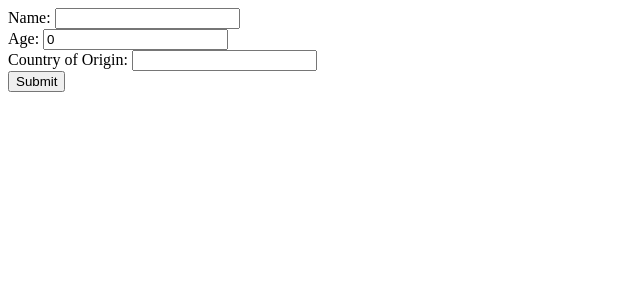
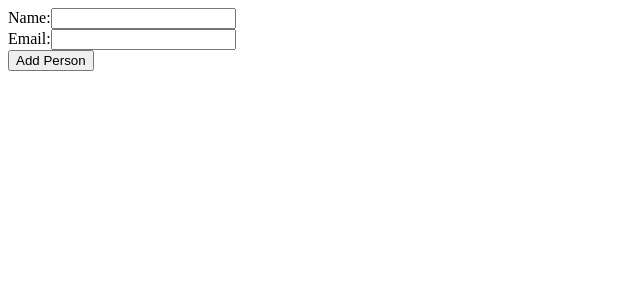
Before and after one commit to laresamdeola/ReactPractise, a React (Create React App) app: page / in a window 1280 px wide. Shown: the top 300 px of the page, without its empty margins (0-640 px from the left). Built offline with nearby package versions, Linux system fonts and the light colour scheme.

Commit message:
Controlled Input example

```diff
--- a/src/components/lessons/controlledinputs.jsx
+++ b/src/components/lessons/controlledinputs.jsx
@@ -0,0 +1,39 @@
+import React, { useState } from "react";
+
+const ControlledInputs = () => {
+  const [name, setName] = useState("");
+  const [email, setEmail] = useState("");
+
+  const handleForm = (event) => {
+    event.preventDefault();
+    console.log(name, email);
+    setName("");
+    setEmail("");
+  };
+
+  return (
+    <>
+      <form onSubmit={handleForm}>
+        <label htmlFor="name">Name:</label>
+        <input
+          type="text"
+          name="name"
+          value={name}
+          onChange={(event) => setName(event.target.value)}
+        />
+        <br />
+        <label htmlFor="email">Email:</label>
+        <input
+          type="email"
+          name="email"
+          value={email}
+          onChange={(event) => setEmail(event.target.value)}
+        />
+        <br />
+        <button type="submit">Add Person</button>
+      </form>
+    </>
+  );
+};
+
+export { ControlledInputs };
--- a/src/index.js
+++ b/src/index.js
@@ -1,8 +1,8 @@
 import React from "react";
 import { createRoot } from "react-dom/client";
-import { FormBasics } from "./components/lessons/formbasics";
+import { ControlledInputs } from "./components/lessons/controlledinputs";
 
 const rootElement = document.getElementById("root");
 const root = createRoot(rootElement);
 
-root.render(<FormBasics />);
+root.render(<ControlledInputs />);
```
